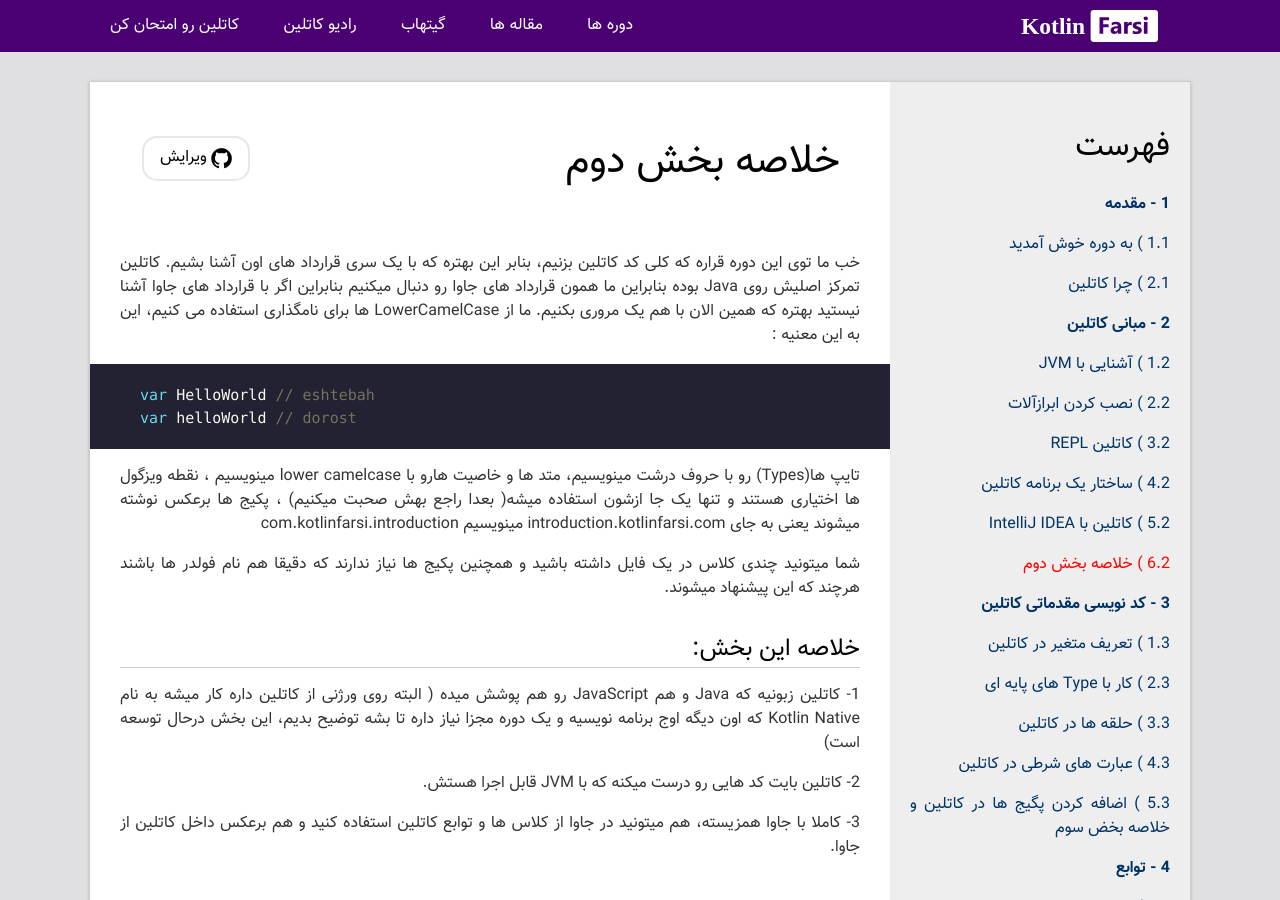
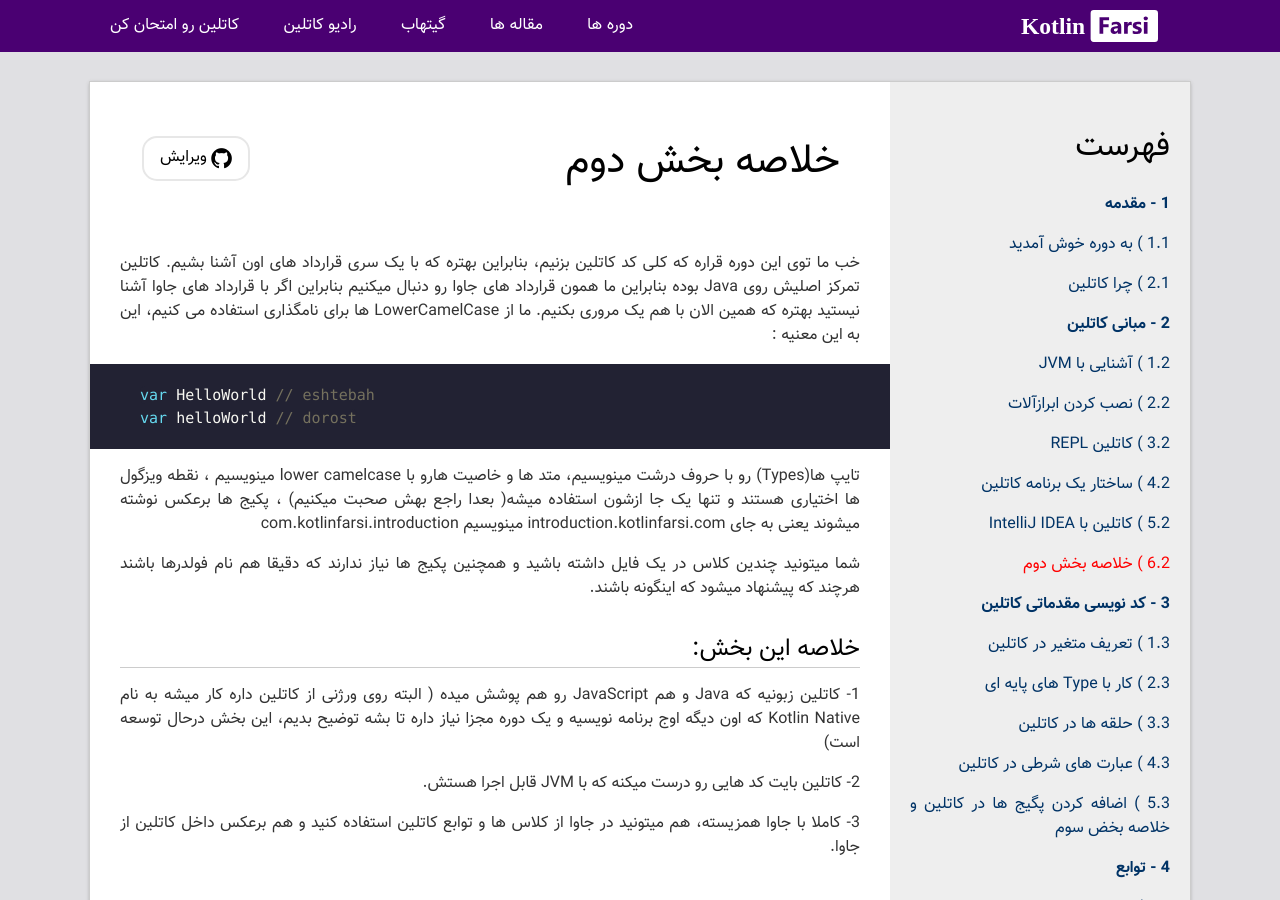
Before and after one commit to KotlinFarsi/KotlinFarsi-WebSite, a Jekyll site: the page built from _tutorials/introduction/conventions-used-with-kotlin-and-summary.md, in a window 1280 px wide and 900 px high. Built offline with Jekyll 4.4.1, drawn with Linux system fonts in a browser that asks for light colours; nearby versions of some CDN libraries.

Commit message:
Update conventions-used-with-kotlin-and-summary.md

```diff
--- a/_tutorials/introduction/conventions-used-with-kotlin-and-summary.md
+++ b/_tutorials/introduction/conventions-used-with-kotlin-and-summary.md
@@ -11,7 +11,7 @@
 
 
 
-خب ما توی این دوره قراره که کلی کد کاتلین بزنیم، بنابر این بهتره که با یک سری قرارداد های اون آشنا بشیم. کاتلین تمرکز اصلیش روی Java بوده بنابراین ما همون قرارداد های جاوا رو دنبال میکنیم بنابراین اگر با قرارداد های جاوا آشنا نیستید بهتره که همین الان با هم یک مروری بکنیم. ما از LowerCamelCase ها برای نامگذاری استفاده می کنیم، این به این معنیه :
+خب ما توی این دوره قراره که کلی کد کاتلین بزنیم، بنابراین بهتره که با یک سری قرارداد های اون آشنا بشیم. کاتلین تمرکز اصلیش روی Java بوده بنابراین ما همون قرارداد های جاوا رو دنبال میکنیم بنابراین اگر با قرارداد های جاوا آشنا نیستید بهتره که همین الان با هم یک مروری بکنیم. ما از LowerCamelCase ها برای نامگذاری استفاده می کنیم، این به این معنیه :
 
 </div>
 
@@ -24,7 +24,7 @@
 
 تایپ ها(Types) رو با حروف درشت مینویسیم، متد ها و خاصیت هارو با lower camelcase مینویسیم ، نقطه ویزگول ها اختیاری هستند و تنها یک جا ازشون استفاده میشه( بعدا راجع بهش صحبت میکنیم) ، پکیج ها برعکس نوشته میشوند یعنی به جای introduction.kotlinfarsi.com مینویسیم com.kotlinfarsi.introduction
 
-شما میتونید چندی کلاس در یک فایل داشته باشید و همچنین پکیج ها نیاز ندارند که دقیقا هم نام فولدر ها باشند  هرچند که این پیشنهاد میشوند.
+شما میتونید چندین کلاس در یک فایل داشته باشید و همچنین پکیج ها نیاز ندارند که دقیقا هم نام فولدرها باشند  هرچند که پیشنهاد میشود که اینگونه باشند.
 
 ## خلاصه این بخش:
 
```
